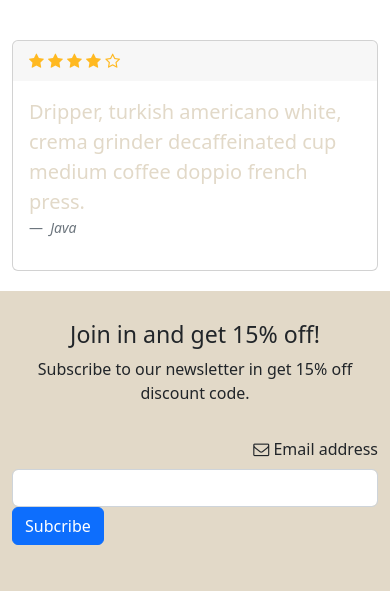
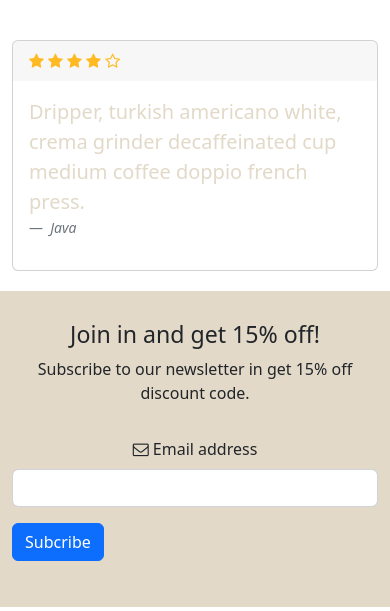
Before and after one commit to codemakesthings/coffeeshop, a website built with Parcel: page index.html in a window 390 px wide. Shown: the part 1638-2249 px from the top of the page. Built offline with nearby package versions, Linux system fonts and the light colour scheme; files whose address does not match are found by name.

Commit message:
update subscribe layout responsiveness

```diff
--- a/index.html
+++ b/index.html
@@ -209,14 +209,14 @@
             <p>Subscribe to our newsletter in get 15% off discount code.</p>
             <form>
                 <div class="row pb-3 pt-3">
-                    <div class="col-md-4">
-                         <label for="email" class="form-label float-end align-middle"" ><i class="fa fa-envelope-o" aria-hidden="true" placeholder="Email Address"></i> Email address</label>
+                    <div class="col-sm-12 col-md-4">
+                         <label for="email" class="form-label align-midd float-lg-end" ><i class="fa fa-envelope-o" aria-hidden="true" placeholder="Email Address"></i> Email address</label>
                     </div>
-                    <div class="col-md-4">
+                    <div class="col-sm-12 col-md-4 pb-3">
                          <input type="email" class="form-control" id="email" aria-describedby="emailHelp">
                     </div>
-                    <div class="col-md-4">
-                         <button type="submit" class="btn btn-primary float-start"">Subcribe</button>
+                    <div class="col-sm-12  col-md-4">
+                         <button type="submit" class="btn btn-primary float-start">Subcribe</button>
                     </div>
 
                 </div>
```
